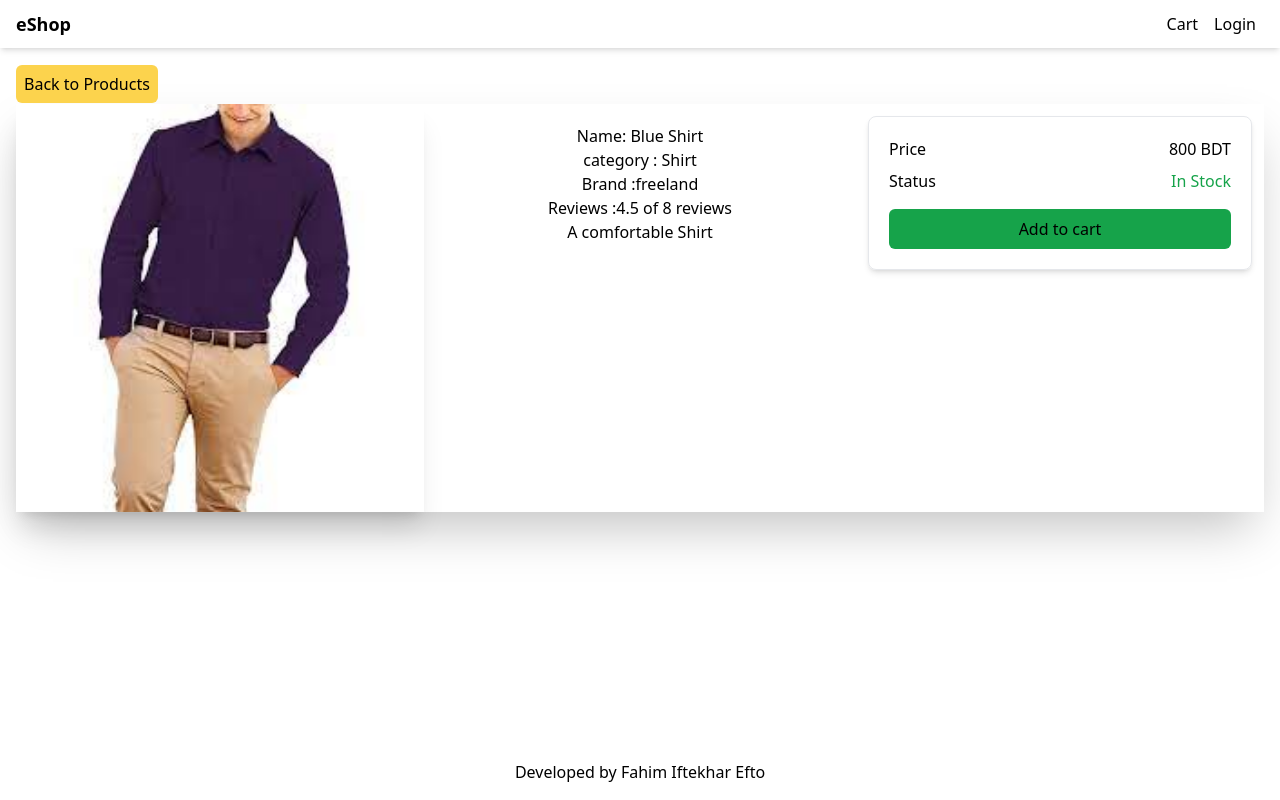
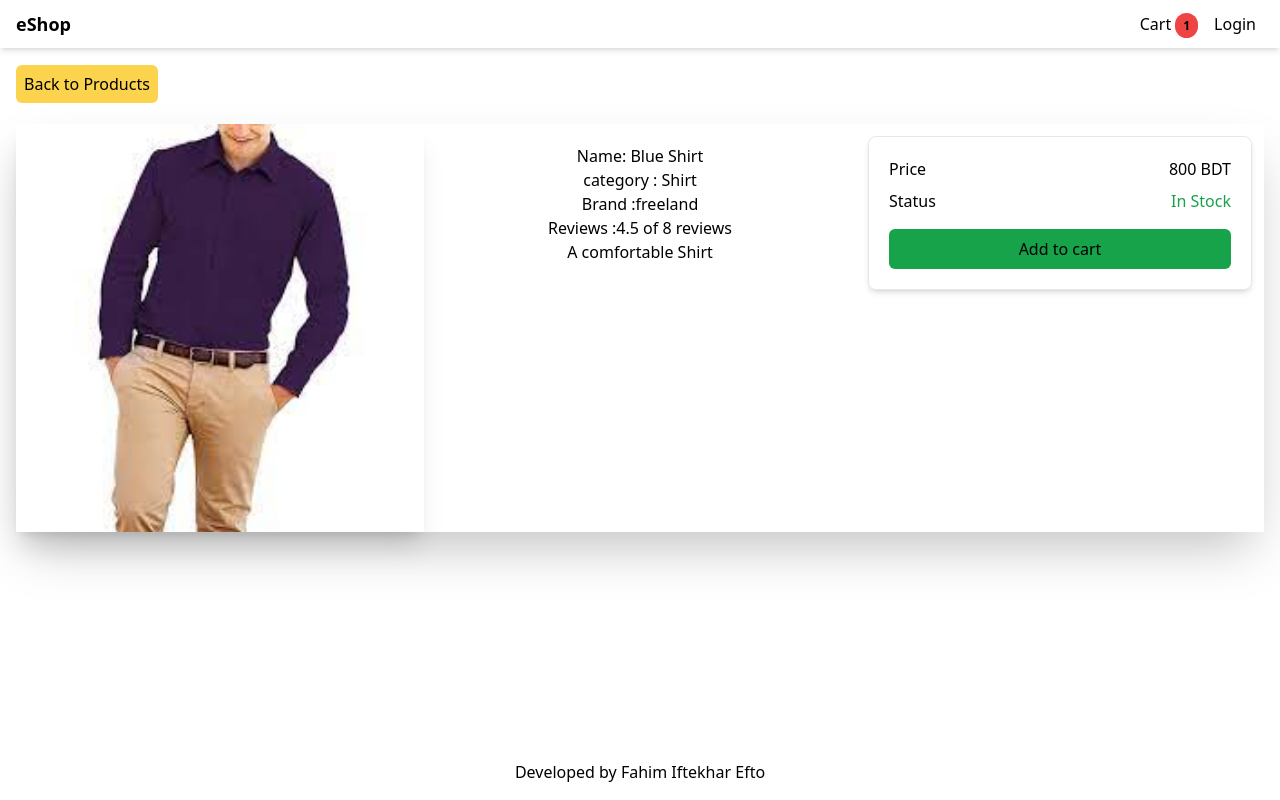
Before and after one commit to Fahimefto/eShop, a Next.js app: page /products/blue-shirt in a window 1280 px wide. Both pictures are taken after a click on the button "Add to cart". Built offline with nearby package versions, Linux system fonts and the light colour scheme.

Commit message:
Cart Funcionality Added

```diff
--- a/components/Layout.js
+++ b/components/Layout.js
@@ -1,8 +1,12 @@
 import Head from "next/head";
 import Link from "next/link";
 import React from "react";
+import { Store } from "../hooks/Store";
+import { useContext } from "react";
 
 export default function Layout({ title, children }) {
+  const { state, dispatch } = useContext(Store);
+  const { cart } = state;
   return (
     <>
       <Head>
@@ -18,7 +22,14 @@ export default function Layout({ title, children }) {
             </Link>
             <div>
               <Link href="/cart">
-                <a className="text-md p-2">Cart</a>
+                <a className="text-md p-2">
+                  Cart
+                  {cart.CartItems.length > 0 && (
+                    <spn className="rounded-full ml-1 p-1 px-2 font-bold text-xs bg-red-500">
+                      {cart.CartItems.reduce((a, c) => a + c.quantity, 0)}
+                    </spn>
+                  )}
+                </a>
               </Link>
               <Link href="/login">
                 <a className="text-md p-2">Login</a>
--- a/components/ProductItems.js
+++ b/components/ProductItems.js
@@ -20,10 +20,10 @@ export default function ProductItems({ product }) {
             <h2 className="text-lg font-bold">{product.name}</h2>
           </a>
         </Link>
-        <p className="mb-2 font-serif">{product.brand}</p>
-        <p>BDT: {product.price}</p>
+        <p className="mb-2 text-sm">{product.brand}</p>
+        <p className="font-sans text-xs font-bold">{product.price} BDT</p>
         <button
-          className="primary-button bg-green-600 py-2 px-3 mt-3 shadow outline-none hover:bg-green-700 rounded-md active:bg-green-800"
+          className="primary-button bg-green-500 py-1 font-serif px-3 mt-3 shadow-2xl outline-none hover:bg-green-700 rounded-md active:bg-green-800"
           type="button"
         >
           Add to cart
--- a/data/data.js
+++ b/data/data.js
@@ -10,11 +10,10 @@ const data = {
       rating: 4.5,
       numReviewers: 8,
       instock: 20,
-      description:
-        "A comfortable Shirt. A comfortable Shirt. A comfortable Shirt. A comfortable Shirt. A comfortable Shirt. A comfortable Shirt. A comfortable Shirt. A comfortable Shirt. A comfortable Shirt. A comfortable Shirt. A comfortable Shirt. A comfortable Shirt. A comfortable Shirt. A comfortable Shirt. A comfortable Shirt. A comfortable Shirt. A comfortable Shirt. A comfortable Shirt. A comfortable Shirt. A comfortable Shirt. A comfortable Shirt. A comfortable Shirt. A comfortable Shirt. A comfortable Shirt. A comfortable Shirt. A comfortable Shirt. A comfortable Shirt. A comfortable Shirt. A comfortable Shirt. A comfortable Shirt. A comfortable Shirt. A comfortable Shirt. A comfortable Shirt. A comfortable Shirt. A comfortable Shirt. A comfortable Shirt. A comfortable Shirt. A comfortable Shirt. A comfortable Shirt. A comfortable Shirt. A comfortable Shirt. A comfortable Shirt. A comfortable Shirt. A comfortable Shirt. A comfortable Shirt. A comfortable Shirt. A comfortable Shirt. A comfortable Shirt. A comfortable Shirt. A comfortable Shirt. A comfortable Shirt. A comfortable Shirt. A comfortable Shirt. A comfortable Shirt. A comfortable Shirt. A comfortable Shirt. A comfortable Shirt. A comfortable Shirt. A comfortable Shirt. ",
+      description: " A comfortable Shirt. A comfortable Shirt. ",
     },
     {
-      name: "yellow Shirt",
+      name: "Yellow Shirt",
       slug: "yellow-shirt",
       category: "Shirt",
       image: "/images/shirt1.jpeg",
@@ -50,7 +49,7 @@ const data = {
       description: "A comfortable Shirt",
     },
     {
-      name: "green Shirt",
+      name: "Green Shirt",
       slug: "green-shirt",
       category: "Shirt",
       image: "/images/shirt3.jpeg",
@@ -62,7 +61,7 @@ const data = {
       description: "A comfortable Shirt",
     },
     {
-      name: "purple Shirt",
+      name: "Purple Shirt",
       slug: "purple-shirt",
       category: "Shirt",
       image: "/images/shirt2.jpeg",
--- /dev/null
+++ b/hooks/Store.js
@@ -0,0 +1,33 @@
+import { createContext, useReducer } from "react";
+
+export const Store = createContext();
+const initialState = {
+  cart: {
+    CartItems: [],
+  },
+};
+
+function reducer(state, action) {
+  switch (action.type) {
+    case "ADD_ITEM": {
+      const newItems = action.payload;
+      const existItems = state.cart.CartItems.find(
+        (item) => item.slug === newItems.slug
+      );
+      const CartItems = existItems
+        ? state.cart.CartItems.map((item) =>
+            item.name === existItems.name ? newItems : item
+          )
+        : [...state.cart.CartItems, newItems];
+      return { ...state, cart: { ...state.cart, CartItems } };
+    }
+    default:
+      return state;
+  }
+}
+
+export function StoreProvider({ children }) {
+  const [state, dispatch] = useReducer(reducer, initialState);
+  const value = { state, dispatch };
+  return <Store.Provider value={value}> {children}</Store.Provider>;
+}
--- a/pages/_app.js
+++ b/pages/_app.js
@@ -1,7 +1,12 @@
-import '../styles/globals.css'
+import { StoreProvider } from "../hooks/Store";
+import "../styles/globals.css";
 
 function MyApp({ Component, pageProps }) {
-  return <Component {...pageProps} />
+  return (
+    <StoreProvider>
+      <Component {...pageProps} />
+    </StoreProvider>
+  );
 }
 
-export default MyApp
+export default MyApp;
--- a/pages/api/hello.js
+++ /dev/null
@@ -1,5 +0,0 @@
-// Next.js API route support: https://nextjs.org/docs/api-routes/introduction
-
-export default function handler(req, res) {
-  res.status(200).json({ name: 'John Doe' })
-}
--- a/pages/products/[slug].js
+++ b/pages/products/[slug].js
@@ -1,12 +1,14 @@
 import Layout from "../../components/Layout";
 import data from "../../data/data";
-
+import { useContext } from "react";
 import React from "react";
 import { useRouter } from "next/router";
 import Link from "next/link";
 import Image from "next/image";
+import { Store } from "../../hooks/Store";
 
 export default function ProductDetails() {
+  const { state, dispatch } = useContext(Store);
   const { query } = useRouter();
   const { slug } = query;
   const product = data.products.find((x) => x.slug === slug);
@@ -17,6 +19,15 @@ export default function ProductDetails() {
       </div>
     );
   }
+  const addCartHandler = () => {
+    const existItems = state.cart.CartItems.find((x) => x.slug === slug);
+    const quantity = existItems ? existItems.quantity + 1 : 1;
+    if (product.instock < quantity) {
+      alert("No more in stock");
+    }
+    dispatch({ type: "ADD_ITEM", payload: { ...product, quantity } });
+  };
+
   return (
     <Layout title={product.name}>
       <div className="py-2">
@@ -26,7 +37,7 @@ export default function ProductDetails() {
           </a>
         </Link>
       </div>
-      <div className="grid md:grid-cols-3 md:gap-3 shadow-2xl">
+      <div className="grid md:grid-cols-3 md:gap-3 shadow-2xl mt-5">
         <div className="md:col-span-2 shadow-xl xl:col-span-1">
           <Image
             src={product.image}
@@ -64,7 +75,10 @@ export default function ProductDetails() {
                 )}
               </div>
             </div>
-            <button className="bg-green-600 hover:bg-green-700 rounded-md p-2 mt-2 w-full">
+            <button
+              className="bg-green-600 hover:bg-green-700 rounded-md p-2 mt-2 w-full"
+              onClick={addCartHandler}
+            >
               Add to cart
             </button>
           </div>
```
